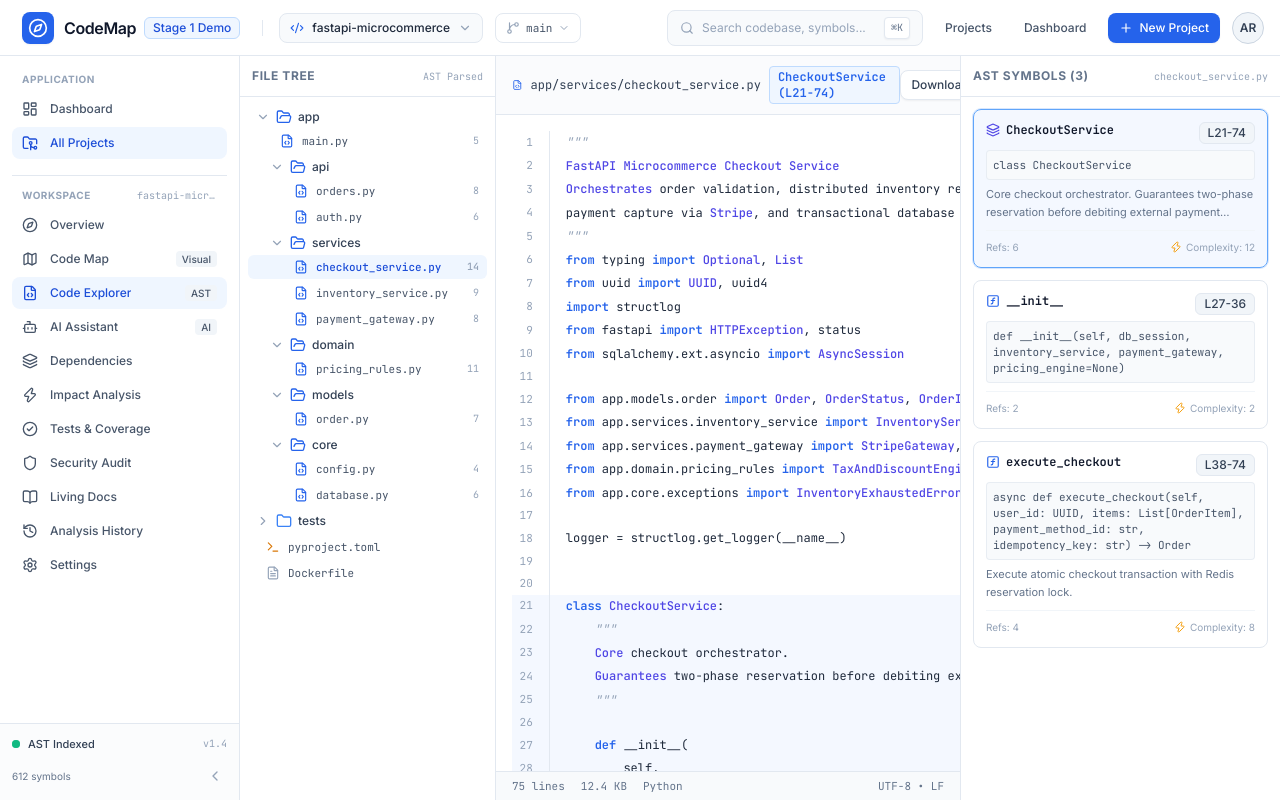
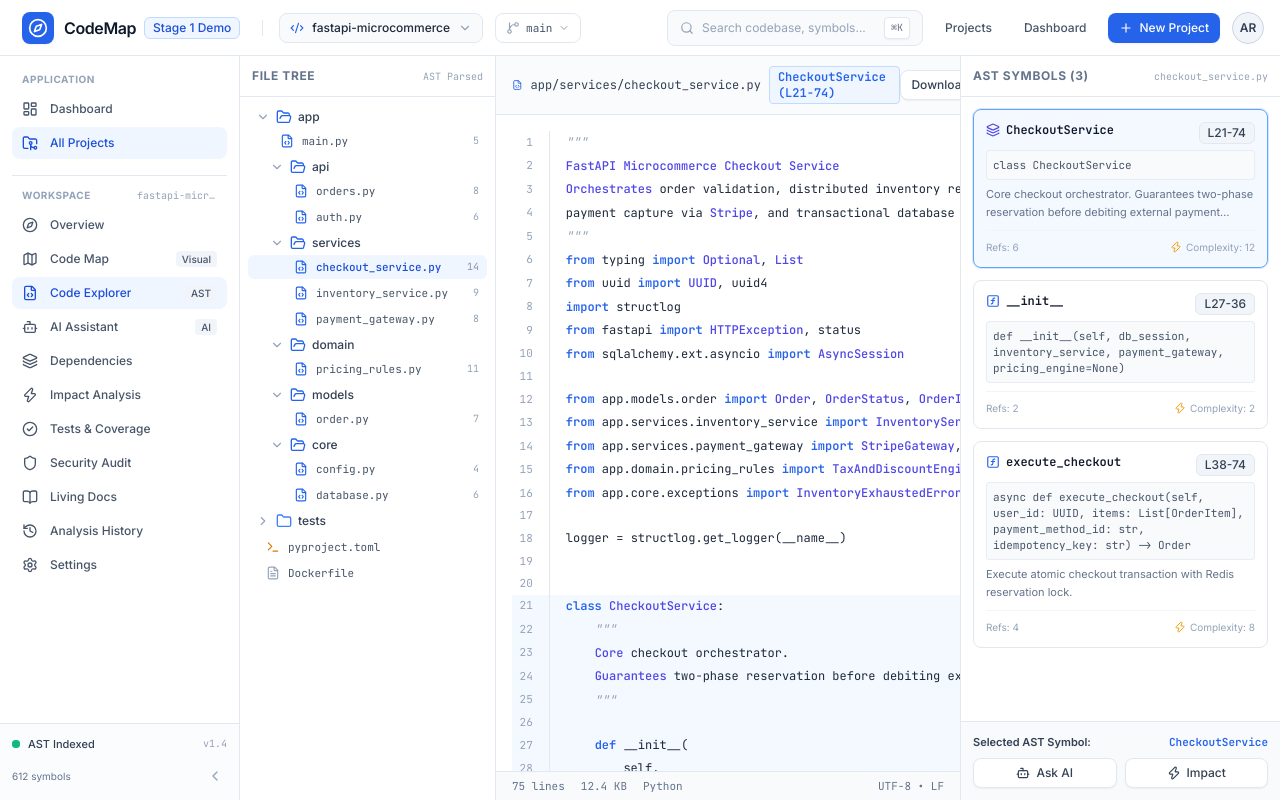
Before and after one commit to samarth3394/CodeMap, a React (Vite) app: page /projects/1/explorer in a window 1280 px wide. Built offline with nearby package versions, Linux system fonts and the light colour scheme.

Commit message:
feat: complete end-to-end interactive workflow and button navigation across workspace

```diff
--- a/src/features/workspace/AIAssistant/ChatThread.tsx
+++ b/src/features/workspace/AIAssistant/ChatThread.tsx
@@ -107,7 +107,11 @@ export const ChatThread: React.FC<ChatThreadProps> = ({
                       {msg.references.map((ref, idx) => (
                         <button
                           key={idx}
-                          onClick={() => navigate(`/projects/${projectId}/explorer`)}
+                          onClick={() =>
+                            navigate(
+                              `/projects/${projectId}/explorer?file=${encodeURIComponent(ref.path)}`
+                            )
+                          }
                           className="inline-flex items-center gap-1.5 px-2 py-1 rounded bg-white border border-slate-200 text-[11px] font-mono text-blue-700 hover:border-blue-400 hover:bg-blue-50/50 transition-colors"
                         >
                           <FileCode className="w-3 h-3 text-blue-600" />
--- a/src/features/workspace/CodeExplorer/CodeExplorerView.tsx
+++ b/src/features/workspace/CodeExplorer/CodeExplorerView.tsx
@@ -1,4 +1,5 @@
-import React, { useState } from 'react';
+import React, { useState, useEffect } from 'react';
+import { useSearchParams, useParams } from 'react-router-dom';
 import { MOCK_FILE_TREE, MOCK_FILE_CONTENT } from '../../../data/mockData';
 import { CodeSymbol } from '../../../types/explorer';
 import { FileTree } from './FileTree';
@@ -6,10 +7,35 @@ import { SourceViewer } from './SourceViewer';
 import { SymbolInspector } from './SymbolInspector';
 
 export const CodeExplorerView: React.FC = () => {
-  const [selectedFilePath, setSelectedFilePath] = useState('app/services/checkout_service.py');
+  const [searchParams] = useSearchParams();
+  const { projectId } = useParams<{ projectId: string }>();
+  const queryFile = searchParams.get('file');
+
+  const defaultFile =
+    queryFile && MOCK_FILE_CONTENT[queryFile]
+      ? queryFile
+      : 'app/services/checkout_service.py';
+
+  const [selectedFilePath, setSelectedFilePath] = useState(defaultFile);
   const [activeSymbol, setActiveSymbol] = useState<CodeSymbol | null>(
-    MOCK_FILE_CONTENT['app/services/checkout_service.py'].symbols[0]
+    MOCK_FILE_CONTENT[defaultFile]?.symbols[0] || null
   );
+
+  useEffect(() => {
+    if (queryFile) {
+      // Find exact or partial match
+      const matched = Object.keys(MOCK_FILE_CONTENT).find(
+        (k) => k === queryFile || k.endsWith(queryFile) || queryFile.endsWith(k)
+      );
+      if (matched) {
+        setSelectedFilePath(matched);
+        const content = MOCK_FILE_CONTENT[matched];
+        if (content && content.symbols.length > 0) {
+          setActiveSymbol(content.symbols[0]);
+        }
+      }
+    }
+  }, [queryFile]);
 
   const fileDetails =
     MOCK_FILE_CONTENT[selectedFilePath] ||
@@ -43,6 +69,7 @@ export const CodeExplorerView: React.FC = () => {
         activeSymbolId={activeSymbol?.id || null}
         onSelectSymbol={setActiveSymbol}
         fileName={selectedFilePath.split('/').pop() || selectedFilePath}
+        projectId={projectId || 'proj-fastapi-commerce'}
       />
     </div>
   );
--- a/src/features/workspace/CodeExplorer/SymbolInspector.tsx
+++ b/src/features/workspace/CodeExplorer/SymbolInspector.tsx
@@ -1,13 +1,16 @@
 import React from 'react';
+import { useNavigate } from 'react-router-dom';
 import { CodeSymbol } from '../../../types/explorer';
 import { Badge } from '../../../components/common/Badge';
-import { Layers, FunctionSquare, Variable, Zap, Code2 } from 'lucide-react';
+import { Button } from '../../../components/common/Button';
+import { Layers, FunctionSquare, Variable, Zap, Code2, Bot } from 'lucide-react';
 
 interface SymbolInspectorProps {
   symbols: CodeSymbol[];
   activeSymbolId: string | null;
   onSelectSymbol: (symbol: CodeSymbol) => void;
   fileName: string;
+  projectId?: string;
 }
 
 export const SymbolInspector: React.FC<SymbolInspectorProps> = ({
@@ -15,7 +18,9 @@ export const SymbolInspector: React.FC<SymbolInspectorProps> = ({
   activeSymbolId,
   onSelectSymbol,
   fileName,
+  projectId = 'proj-fastapi-commerce',
 }) => {
+  const navigate = useNavigate();
   const getKindIcon = (kind: CodeSymbol['kind']) => {
     switch (kind) {
       case 'class':
@@ -94,6 +99,52 @@ export const SymbolInspector: React.FC<SymbolInspectorProps> = ({
           })
         )}
       </div>
+
+      {/* Symbol Quick Action Footer */}
+      {(() => {
+        const activeSym = symbols.find((s) => s.id === activeSymbolId);
+        if (!activeSym) return null;
+        return (
+          <div className="p-3 border-t border-slate-200 bg-slate-50/90 space-y-2">
+            <div className="flex items-center justify-between text-[11px] font-semibold text-slate-700">
+              <span>Selected AST Symbol:</span>
+              <span className="font-mono text-blue-600 truncate max-w-[130px]">
+                {activeSym.name}
+              </span>
+            </div>
+            <div className="grid grid-cols-2 gap-2">
+              <Button
+                variant="secondary"
+                size="sm"
+                onClick={() =>
+                  navigate(
+                    `/projects/${projectId}/ai?query=${encodeURIComponent(
+                      `Explain the implementation and caller contracts for ${activeSym.name} in ${fileName}`
+                    )}`
+                  )
+                }
+                leftIcon={<Bot className="w-3.5 h-3.5" />}
+              >
+                Ask AI
+              </Button>
+              <Button
+                variant="secondary"
+                size="sm"
+                onClick={() =>
+                  navigate(
+                    `/projects/${projectId}/impact?symbol=${encodeURIComponent(
+                      activeSym.name
+                    )}`
+                  )
+                }
+                leftIcon={<Zap className="w-3.5 h-3.5" />}
+              >
+                Impact
+              </Button>
+            </div>
+          </div>
+        );
+      })()}
     </div>
   );
 };
--- a/src/features/workspace/Docs/DocsView.tsx
+++ b/src/features/workspace/Docs/DocsView.tsx
@@ -1,11 +1,14 @@
 import React from 'react';
+import { useNavigate, useParams } from 'react-router-dom';
 import { MOCK_DOC_SECTIONS } from '../../../data/mockData';
 import { Button } from '../../../components/common/Button';
 import { Badge } from '../../../components/common/Badge';
-import { BookOpen, RefreshCw, FileCode, Download } from 'lucide-react';
+import { BookOpen, RefreshCw, FileCode, Download, ArrowRight } from 'lucide-react';
 import { useNotification } from '../../../context/NotificationContext';
 
 export const DocsView: React.FC = () => {
+  const { projectId } = useParams<{ projectId: string }>();
+  const navigate = useNavigate();
   const { showNotification } = useNotification();
 
   const handleRegenerate = () => {
@@ -99,10 +102,20 @@ ${sec.endpointsOrInterfaces.map((item) => `- **\`${item.name}\`**: \`${item.sign
             <div className="flex items-start justify-between pb-3 border-b border-slate-100">
               <div>
                 <h2 className="text-base font-bold text-slate-900">{section.title}</h2>
-                <div className="flex items-center gap-2 font-mono text-xs text-blue-600 mt-1">
+                <button
+                  onClick={() =>
+                    navigate(
+                      `/projects/${projectId || 'proj-fastapi-commerce'}/explorer?file=${encodeURIComponent(
+                        section.modulePath
+                      )}`
+                    )
+                  }
+                  className="flex items-center gap-2 font-mono text-xs text-blue-600 hover:text-blue-800 hover:underline mt-1 transition-colors group"
+                >
                   <FileCode className="w-3.5 h-3.5" />
                   <span>{section.modulePath}</span>
-                </div>
+                  <ArrowRight className="w-3 h-3 text-blue-500 opacity-0 group-hover:opacity-100 transition-all ml-0.5" />
+                </button>
               </div>
               <Badge variant="slate" size="sm">
                 Generated {section.lastGenerated}
--- a/src/features/workspace/Impact/ImpactAnalysisView.tsx
+++ b/src/features/workspace/Impact/ImpactAnalysisView.tsx
@@ -1,4 +1,5 @@
-import React, { useState } from 'react';
+import React, { useState, useEffect } from 'react';
+import { useNavigate, useParams, useSearchParams } from 'react-router-dom';
 import { MOCK_IMPACT_PROPOSALS } from '../../../data/mockData';
 import { ImpactChangeProposal } from '../../../types/analysis';
 import { Button } from '../../../components/common/Button';
@@ -11,10 +12,16 @@ import {
   FileCode,
   Play,
   Plus,
+  ArrowRight,
 } from 'lucide-react';
 import { useNotification } from '../../../context/NotificationContext';
 
 export const ImpactAnalysisView: React.FC = () => {
+  const { projectId } = useParams<{ projectId: string }>();
+  const [searchParams] = useSearchParams();
+  const incomingSymbol = searchParams.get('symbol');
+  const navigate = useNavigate();
+
   const [proposals, setProposals] = useState<ImpactChangeProposal[]>(MOCK_IMPACT_PROPOSALS);
   const [selectedPropId, setSelectedPropId] = useState<string>(MOCK_IMPACT_PROPOSALS[0].id);
   const [isModalOpen, setIsModalOpen] = useState(false);
@@ -23,6 +30,21 @@ export const ImpactAnalysisView: React.FC = () => {
   const [newFile, setNewFile] = useState('app/services/inventory_service.py');
   const [newRisk, setNewRisk] = useState<'low' | 'medium' | 'high'>('medium');
   const { showNotification } = useNotification();
+
+  useEffect(() => {
+    if (incomingSymbol) {
+      const existing = proposals.find((p) =>
+        p.targetSymbol.toLowerCase().includes(incomingSymbol.toLowerCase())
+      );
+      if (existing) {
+        setSelectedPropId(existing.id);
+      } else {
+        setNewTarget(incomingSymbol);
+        setNewTitle(`Simulate ${incomingSymbol}() blast radius`);
+        setIsModalOpen(true);
+      }
+    }
+  }, [incomingSymbol]);
 
   const selectedProposal =
     proposals.find((p) => p.id === selectedPropId) || proposals[0];
@@ -186,19 +208,29 @@ export const ImpactAnalysisView: React.FC = () => {
                 {selectedProposal.impactedFiles.map((file, idx) => (
                   <div
                     key={idx}
-                    className="p-3 bg-slate-50 border border-slate-200 rounded-lg text-xs space-y-1.5"
+                    onClick={() =>
+                      navigate(
+                        `/projects/${projectId || 'proj-fastapi-commerce'}/explorer?file=${encodeURIComponent(
+                          file.path
+                        )}`
+                      )
+                    }
+                    className="p-3 bg-slate-50 hover:bg-white border border-slate-200 hover:border-blue-300 rounded-lg text-xs space-y-1.5 cursor-pointer transition-colors group"
                   >
                     <div className="flex items-center justify-between">
-                      <div className="flex items-center gap-2 font-mono text-slate-900 font-semibold">
+                      <div className="flex items-center gap-2 font-mono text-slate-900 group-hover:text-blue-600 font-semibold transition-colors">
                         <FileCode className="w-3.5 h-3.5 text-blue-600" />
                         <span>{file.path}</span>
                       </div>
+                      <div className="flex items-center gap-2">
                         <Badge
                           variant={file.riskLevel === 'direct' ? 'rose' : 'amber'}
                           size="sm"
                         >
                           {file.riskLevel} caller
                         </Badge>
+                        <ArrowRight className="w-3.5 h-3.5 text-slate-300 group-hover:text-blue-600 opacity-0 group-hover:opacity-100 transition-all" />
+                      </div>
                     </div>
 
                     <div className="flex flex-wrap gap-1.5 pt-1">
@@ -225,7 +257,10 @@ export const ImpactAnalysisView: React.FC = () => {
                 {selectedProposal.impactedTests.map((t, idx) => (
                   <div
                     key={idx}
-                    className="p-2.5 bg-amber-50/50 border border-amber-200 rounded-lg text-xs flex items-center justify-between"
+                    onClick={() =>
+                      navigate(`/projects/${projectId || 'proj-fastapi-commerce'}/tests`)
+                    }
+                    className="p-2.5 bg-amber-50/50 hover:bg-amber-50 border border-amber-200 hover:border-amber-300 rounded-lg text-xs flex items-center justify-between cursor-pointer transition-colors group"
                   >
                     <div className="flex items-center gap-2 font-mono text-amber-900">
                       <AlertTriangle className="w-3.5 h-3.5 text-amber-600" />
@@ -233,9 +268,12 @@ export const ImpactAnalysisView: React.FC = () => {
                       <span className="text-slate-400 font-sans">::</span>
                       <span className="font-semibold">{t.testName}</span>
                     </div>
+                    <div className="flex items-center gap-2">
                       <Badge variant="amber" size="sm">
                         Must Update Test
                       </Badge>
+                      <ArrowRight className="w-3.5 h-3.5 text-amber-500 opacity-0 group-hover:opacity-100 transition-all" />
+                    </div>
                   </div>
                 ))}
               </div>
--- a/src/routes/AppRoutes.tsx
+++ b/src/routes/AppRoutes.tsx
@@ -32,6 +32,7 @@ export const AppRoutes: React.FC = () => {
         <Route path="/projects/:projectId/codemap" element={<CodeMapView />} />
         <Route path="/projects/:projectId/explorer" element={<CodeExplorerView />} />
         <Route path="/projects/:projectId/ai" element={<AIAssistantView />} />
+        <Route path="/projects/:projectId/assistant" element={<Navigate to="../ai" replace />} />
         <Route path="/projects/:projectId/dependencies" element={<DependenciesView />} />
         <Route path="/projects/:projectId/impact" element={<ImpactAnalysisView />} />
         <Route path="/projects/:projectId/tests" element={<TestsView />} />
```
Also changed, not shown: src/components/layout/Header.tsx (+5 -2 lines), src/features/dashboard/DashboardPage.tsx (+21 -3 lines), src/features/workspace/AIAssistant/AIAssistantView.tsx (+13 -2 lines), src/features/workspace/CodeMap/NodeDetailPanel.tsx (+21 -3 lines). Lines whose indentation alone changed are shown as unchanged.
